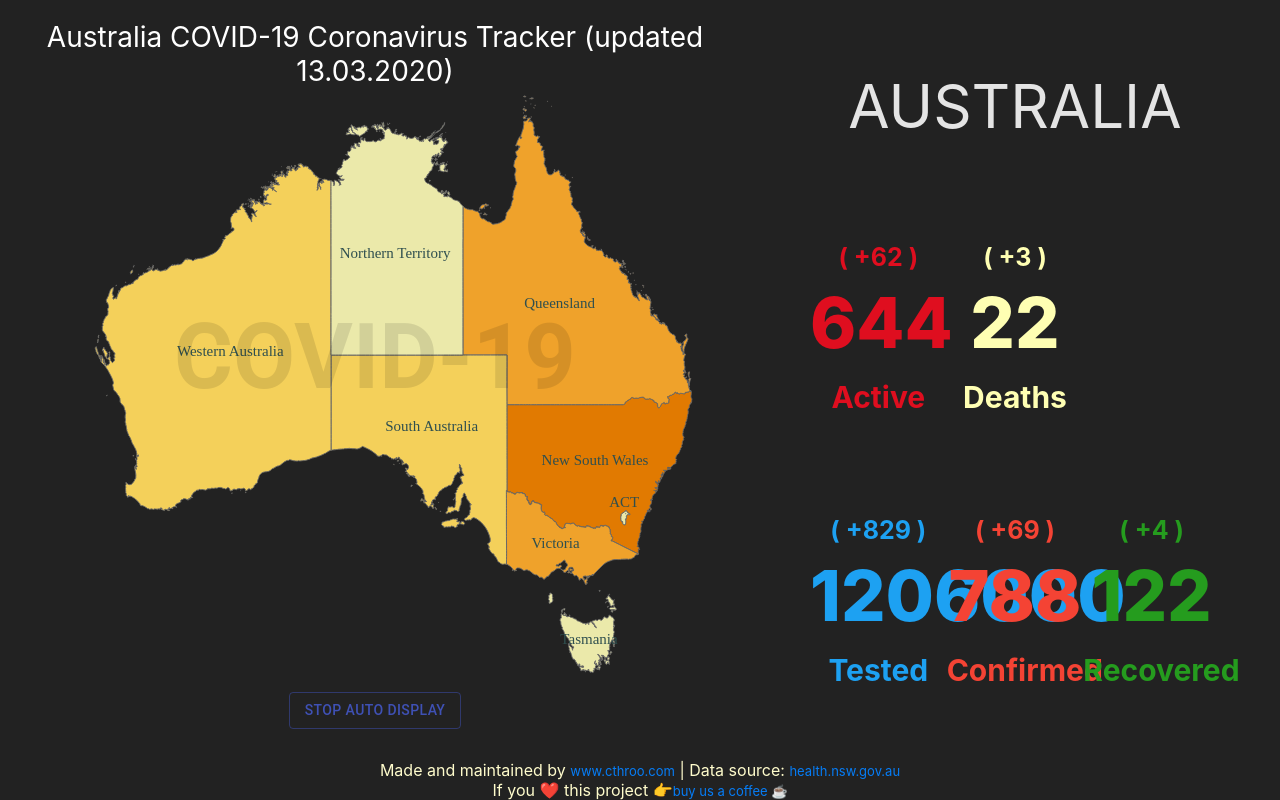
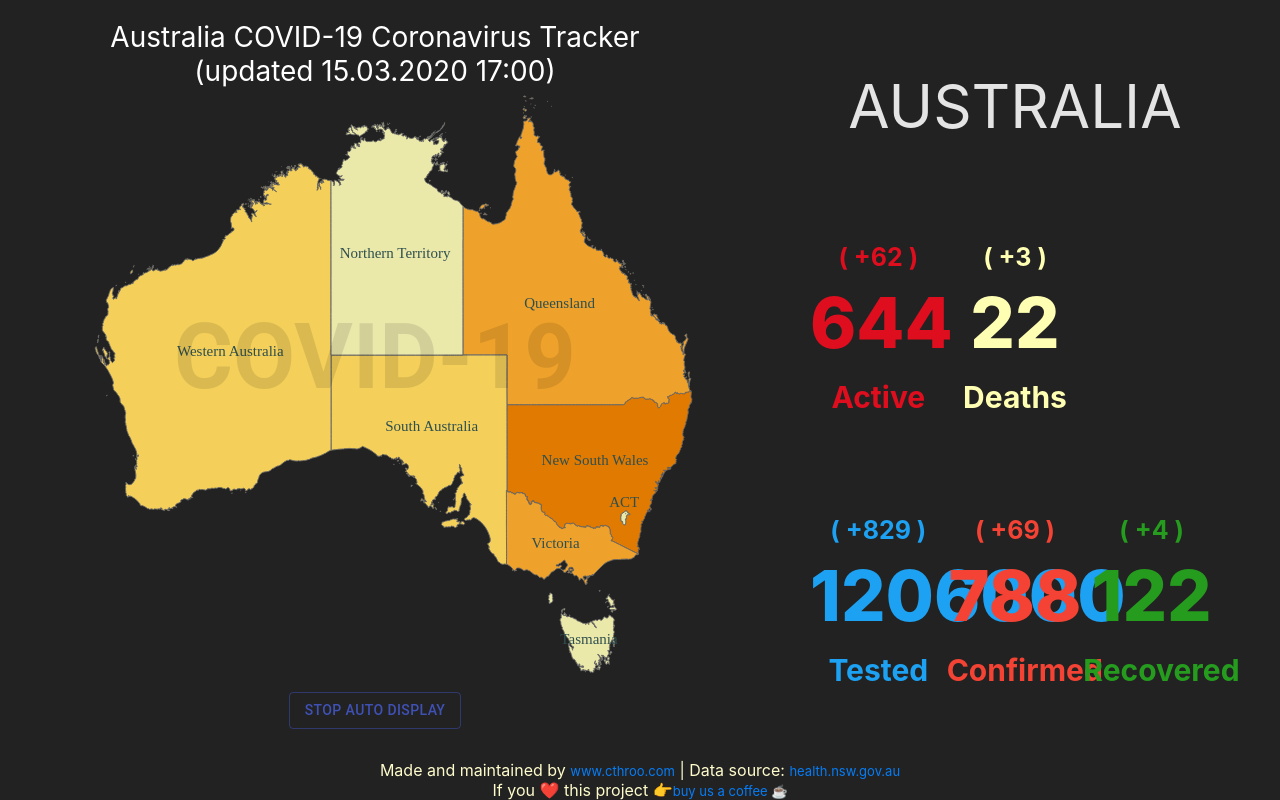
Before and after one commit to cthroo/covid-19-australia, a Next.js app: page / in a window 1280 px wide. Built offline with nearby package versions, Linux system fonts and the light colour scheme.

Commit message:
change favicon

```diff
--- a/components/australia.js
+++ b/components/australia.js
@@ -128,7 +128,10 @@ export default function Australia({onLocationClick}) {
         .text('COVID-19');
 
       function drawstate(d) {
-        if (active.node() === this) return reset();
+        if (active.node() === this) {
+          onLocationClick('AUSTRALIA');
+          return reset();
+        }
         active = d3.select(this).classed('active', true);
 
         onLocationClick(d.properties.STATE_NAME);
@@ -226,7 +229,7 @@ export default function Australia({onLocationClick}) {
   return (
     <div className={classes.mapSection}>
       <div className={classes.title}>
-        Australia COVID-19 Coronavirus Tracker (updated 13.03.2020)
+        Australia COVID-19 Coronavirus Tracker <br /> (updated 15.03.2020 17:00)
       </div>
       <div className={classes.container}>
         <svg height={600} width={750}>
```
Also changed, not shown: 1 other file (tests, documents, lock files or other folders).
